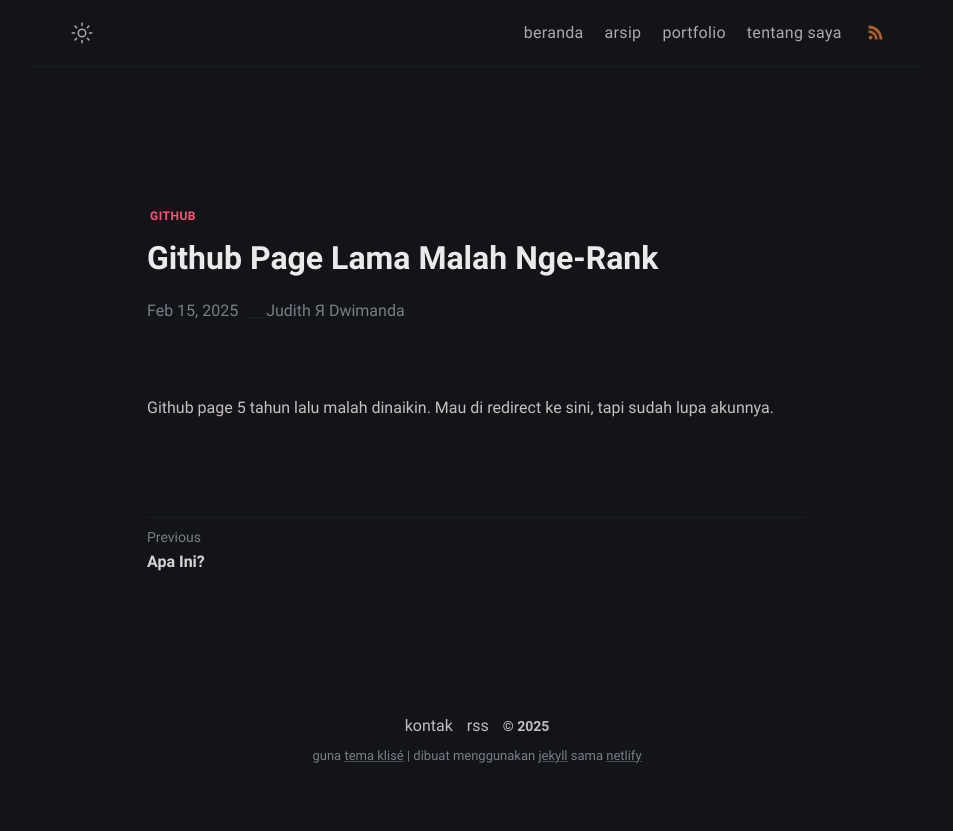
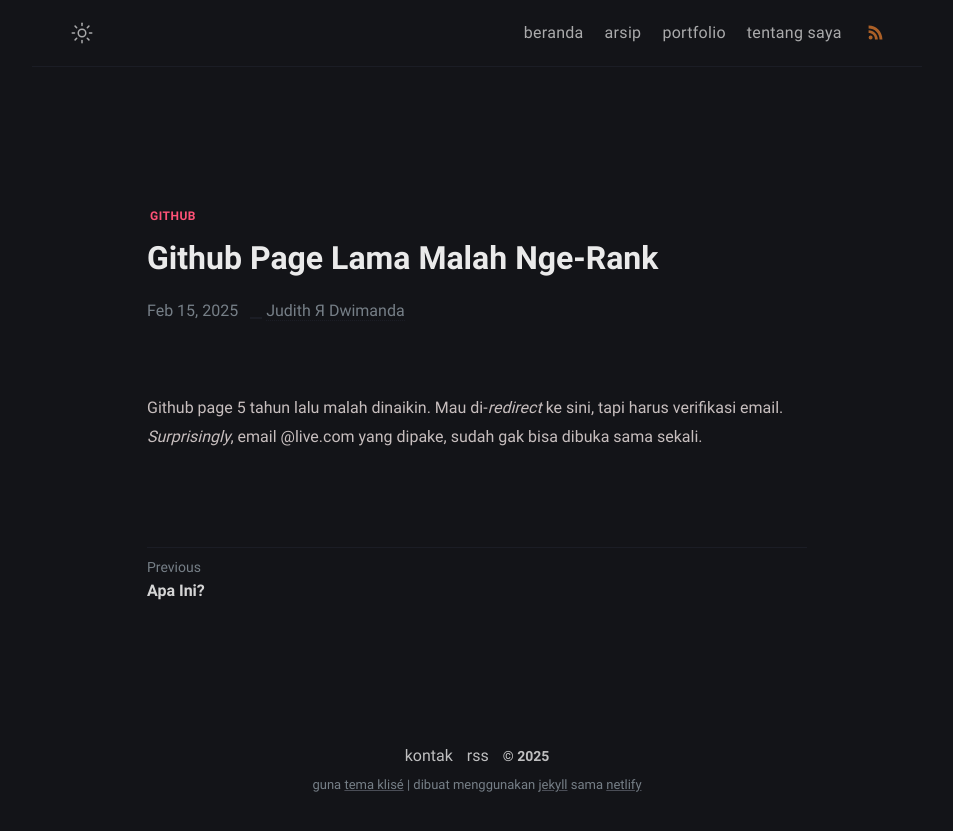
Before and after one commit to judwm/judwm.github.io, a Jekyll site: the page built from _posts/2025-02-15-github-page-lama-malah-nge-rank.md, in a window 1280 px wide. Shown: the top 831 px of the page, without its empty margins (163-1116 px from the left). Built offline with Jekyll 4.4.1, drawn with Linux system fonts in a browser that asks for light colours; a script that is not in the unit is left out.

Commit message:
Update Post “2025-02-15-github-page-lama-malah-nge-rank”

```diff
--- a/_posts/2025-02-15-github-page-lama-malah-nge-rank.md
+++ b/_posts/2025-02-15-github-page-lama-malah-nge-rank.md
@@ -6,4 +6,4 @@ tags:
   - github
 image: /assets/uploads/screenshot-2025-02-15-102544.png
 ---
-Github page 5 tahun lalu malah dinaikin. Mau di redirect ke sini, tapi sudah lupa akunnya.
+Github page 5 tahun lalu malah dinaikin. Mau di-*redirect* ke sini, tapi harus verifikasi email. *Surprisingly*, email @live.com yang dipake, sudah gak bisa dibuka sama sekali.
```
